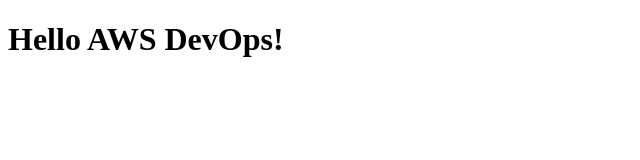
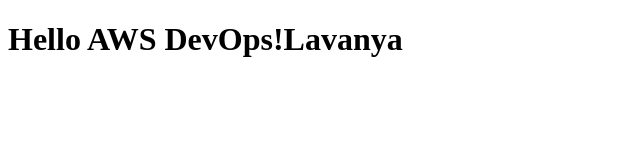
Before and after one commit to Saikumar9998/static-website, a plain HTML site: page index.html in a window 1280 px wide. Shown: the whole page, without its empty margins (0-640 px from the left). Drawn offline with Linux system fonts and the light colour scheme.

Commit message:
Updated homepage content

```diff
--- a/index.html
+++ b/index.html
@@ -1 +1 @@
-<!DOCTYPE html><html><body><h1>Hello AWS DevOps!</h1></body></html>
+<!DOCTYPE html><html><body><h1>Hello AWS DevOps!Lavanya</h1></body></html>
```
